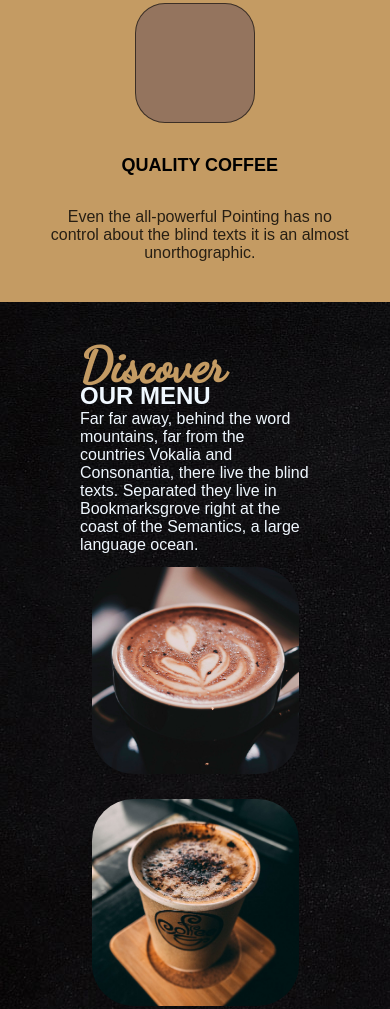
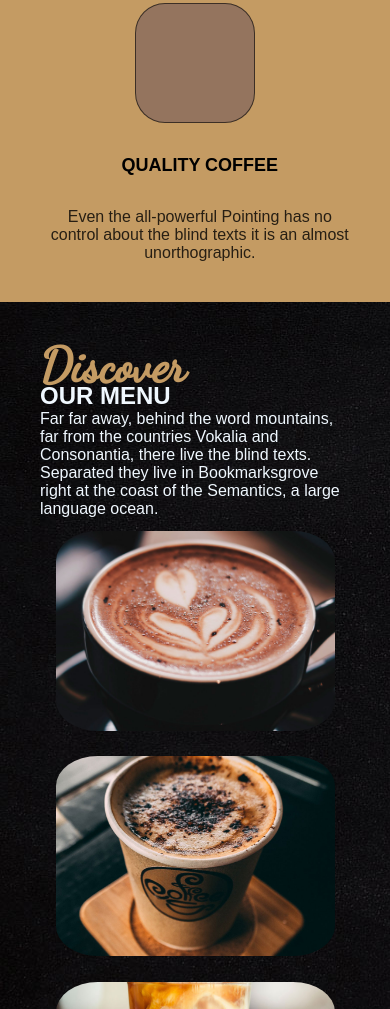
Before and after one commit to nerdyRK/coffee, a plain HTML site: page index.html in a window 390 px wide. Shown: the part 2917-3926 px from the top of the page. Drawn offline with Linux system fonts and the light colour scheme; some icons are missing.

Commit message:
edited  mobile view section 5

```diff
--- a/main.css
+++ b/main.css
@@ -472,7 +472,7 @@ lord-icon {
 .drinks img {
     /* flex: 1; */
     width: clamp(100px, 18vw, 250px);
-    border-radius: 20%;
+    border-radius: 15%;
     margin: 0.8rem;
 }
 
@@ -510,12 +510,18 @@ lord-icon {
         .disc-menu{
             flex-direction: column;
             width: 100%;
+            padding: 5rem 2.5rem;
         }
+
         .disc-menu .text,.drinks{
             width: 100%;
         }
+
         .drinks img{
             width: clamp(200px,90%,400px);
+            height: 200px;
+            object-fit: cover;
+            object-position: center;
         }
 
     }
```
